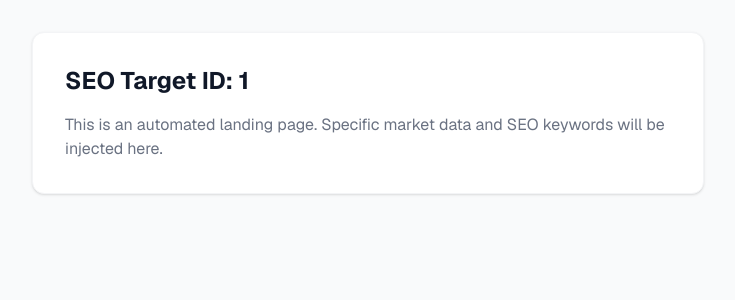
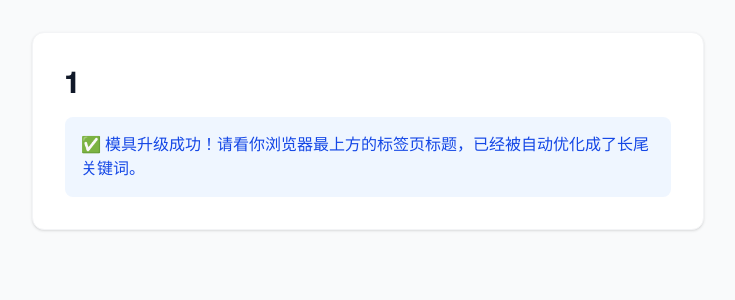
Before and after one commit to selbyyy/wc26-tracker, a Next.js app: page /market/1 in a window 1280 px wide. Shown: the top 300 px of the page, without its empty margins (272-1007 px from the left). Built offline with nearby package versions, Linux system fonts and the light colour scheme.

Commit message:
inject dynamic SEO tags

```diff
--- a/app/market/[slug]/page.tsx
+++ b/app/market/[slug]/page.tsx
@@ -1,15 +1,34 @@
 // app/market/[slug]/page.tsx
-export default async function MarketDetail({ params }: { params: { slug: string } }) {
-  // 这里的 slug 变量，就是未来自动生成的无数个长尾网址
+import { Metadata } from 'next';
+
+export const revalidate = 300;
+
+// 1. 自动生成专属 SEO 标签 (这是诱捕 Google 爬虫的核心所在)
+export async function generateMetadata({ params }: { params: Promise<{ slug: string }> }): Promise<Metadata> {
+  const resolvedParams = await params;
+  // 将网址中的横杠还原成文字，例如 france-vs-brazil -> france vs brazil
+  const cleanName = resolvedParams.slug.replace(/-/g, ' ');
+
+  return {
+    title: `${cleanName} - Real-Time Probability & Odds`,
+    description: `Live mathematical prediction and odds for ${cleanName}. Updated every 5 minutes.`,
+  };
+}
+
+// 2. 网页主体展示
+export default async function MarketDetail({ params }: { params: Promise<{ slug: string }> }) {
+  const resolvedParams = await params;
+  const cleanName = resolvedParams.slug.replace(/-/g, ' ');
+
   return (
     <main className="min-h-screen bg-gray-50 p-8 font-sans">
       <div className="max-w-2xl mx-auto bg-white p-8 rounded-xl shadow-sm border border-gray-100">
-        <h1 className="text-2xl font-bold text-gray-900 mb-4">
-          SEO Target ID: {params.slug}
+        <h1 className="text-3xl font-bold text-gray-900 mb-4 capitalize">
+          {cleanName}
         </h1>
-        <p className="text-gray-500">
-          This is an automated landing page. Specific market data and SEO keywords will be injected here.
-        </p>
+        <div className="p-4 bg-blue-50 text-blue-700 rounded-lg">
+          ✅ 模具升级成功！请看你浏览器最上方的标签页标题，已经被自动优化成了长尾关键词。
+        </div>
       </div>
     </main>
   );
```
